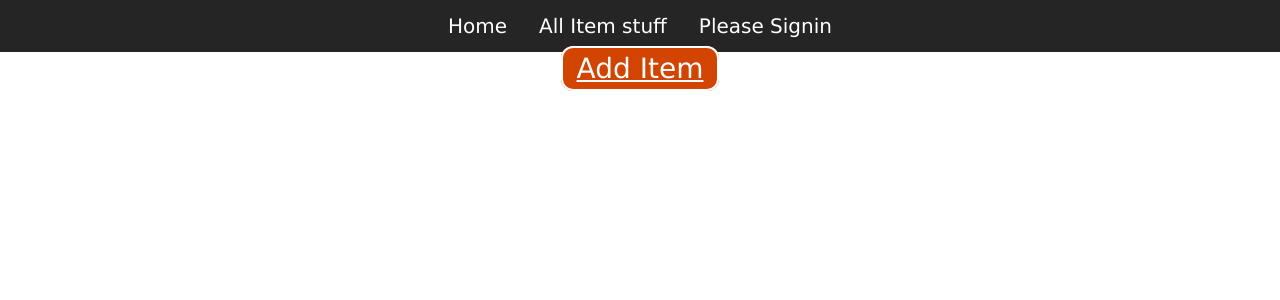
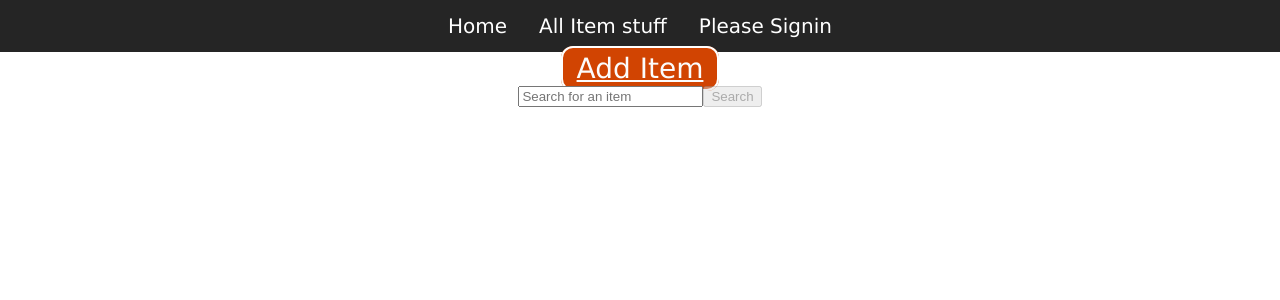
Before and after one commit to KevinBoston/topshelf-frontend, a React (Create React App) app: page /items in a window 1280 px wide. Shown: the top 300 px of the page. Built offline with nearby package versions, Linux system fonts and the light colour scheme; no server answers.

Commit message:
adding search bar for testing

```diff
--- a/src/actions/UserActions.js
+++ b/src/actions/UserActions.js
@@ -65,3 +65,7 @@ export const deleteItem = itemId => {
       .then(dispatch({type: 'DELETE_ITEM', payload: itemId}))
     };
   };
+
+  export const searchForItem = term => {
+      return term
+  }
--- a/src/components/ItemCard.js
+++ b/src/components/ItemCard.js
@@ -1,6 +1,7 @@
 import React from 'react'
 import {Link} from 'react-router-dom'
 import { Card, CardBody, CardTitle, CardImg, Button } from 'reactstrap';
+// import Incrementor from './Incrementor'
 
 
 const ItemCard = props => {
@@ -8,6 +9,7 @@ const ItemCard = props => {
     //debugger
     if (props.item) {
     return(
+        <>
         <Link key={props.id} to={`/items/${props.item.id}`}>
         <Card className = 'ItemCard'>
             <CardBody>
@@ -17,6 +19,8 @@ const ItemCard = props => {
             </CardBody>
         </Card>
         </Link>
+        {/* <Incrementor /> */}
+        </>
         )
     } else {
         return <> </>
--- a/src/components/ItemForm.js
+++ b/src/components/ItemForm.js
@@ -17,6 +17,7 @@ class ItemForm extends React.Component {
         style:"",
         country:""
     }
+
     handleChange = e => {
         this.setState({
             [e.target.name]: e.target.value
--- a/src/components/RandomItem.js
+++ b/src/components/RandomItem.js
@@ -9,13 +9,8 @@ class RandomItem extends React.Component {
 
         if (this.props.items) {
             const randomItem = this.props.items[Math.floor(Math.random() * this.props.items.length)];
-            // const randomID = Math.floor(Math.random() * this.props.items.length) + 1
-            // const randomItem = this.props.items.find(item => parseInt(item.id) === randomID)
 
             if (randomItem) {
-                //console.log(randomID)
-                //console.log(randomItem)
-
                 return randomItem
             } else {
                 this.randomID()
--- /dev/null
+++ b/src/components/SearchBar.js
@@ -0,0 +1,43 @@
+import React from 'react';
+import {connect} from 'react-redux'
+import {searchForItem} from '../actions/UserActions'
+
+class SearchBar extends React.Component {
+
+
+    constructor() {
+        super();
+
+        this.state = {
+            searchTerm: "",
+        }
+    }
+
+    handleChange = e => {
+        this.setState({
+            [e.target.name]: e.target.value
+        })
+    }
+    handleSubmit = e => {
+        e.preventDefault()
+        this.props.searchForItem(this.state.searchTerm)
+        this.setState({
+            searchTerm: ""
+        })
+    }
+
+    render() {
+        return(
+            <div className="SearchContainer">
+            <form onSubmit={this.handleSubmit}>
+                <input type="text" name="searchTerm" value={this.state.searchTerm} onChange={this.handleChange} placeholder="Search for an item" />
+                <button type="submit" disabled={this.state.searchTerm===""}>Search</button>
+            </form>
+            </div>
+
+
+        )
+    }
+
+}
+export default connect(null, {searchForItem})(SearchBar)
--- a/src/containers/ItemContainer.js
+++ b/src/containers/ItemContainer.js
@@ -3,6 +3,7 @@ import ItemForm from '../components/ItemForm'
 import React from 'react'
 import { Switch, Route } from 'react-router-dom'
 import AddItemButton from '../components/AddItemButton'
+import SearchBar from '../components/SearchBar'
 import {fetchItems} from '../actions/UserActions'
 import { connect } from 'react-redux'
 import ItemView from '../components/ItemView'
@@ -29,6 +30,7 @@ class ItemContainer extends React.Component {
             <Switch>
                  <Route exact path="/items">
                     <AddItemButton />
+                    <SearchBar />
                     <Items items={this.props.items}/>
                 </Route>
                 <Route path="/items/new">
```
Also changed, not shown: src/components/Incrementor.js (added, +40 -0 lines).
